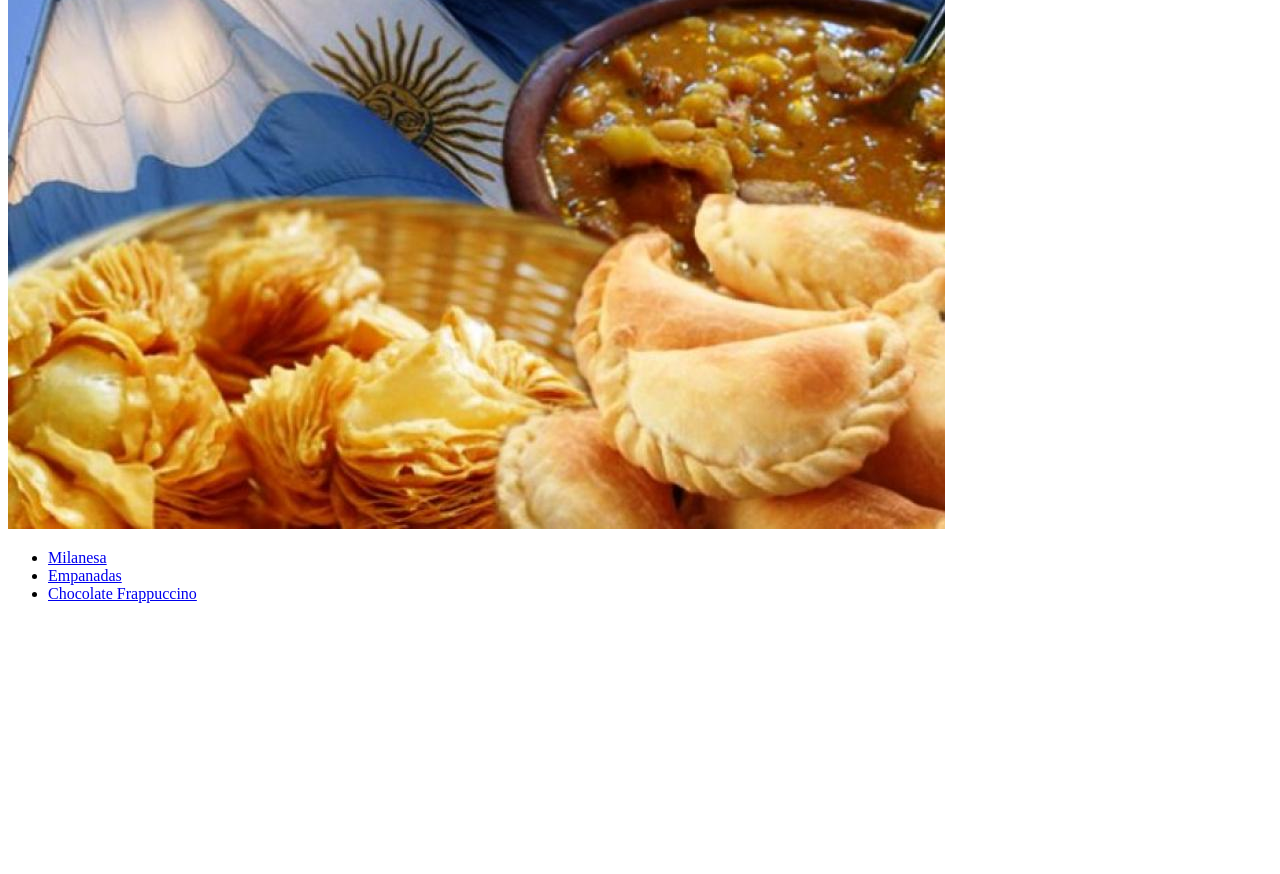
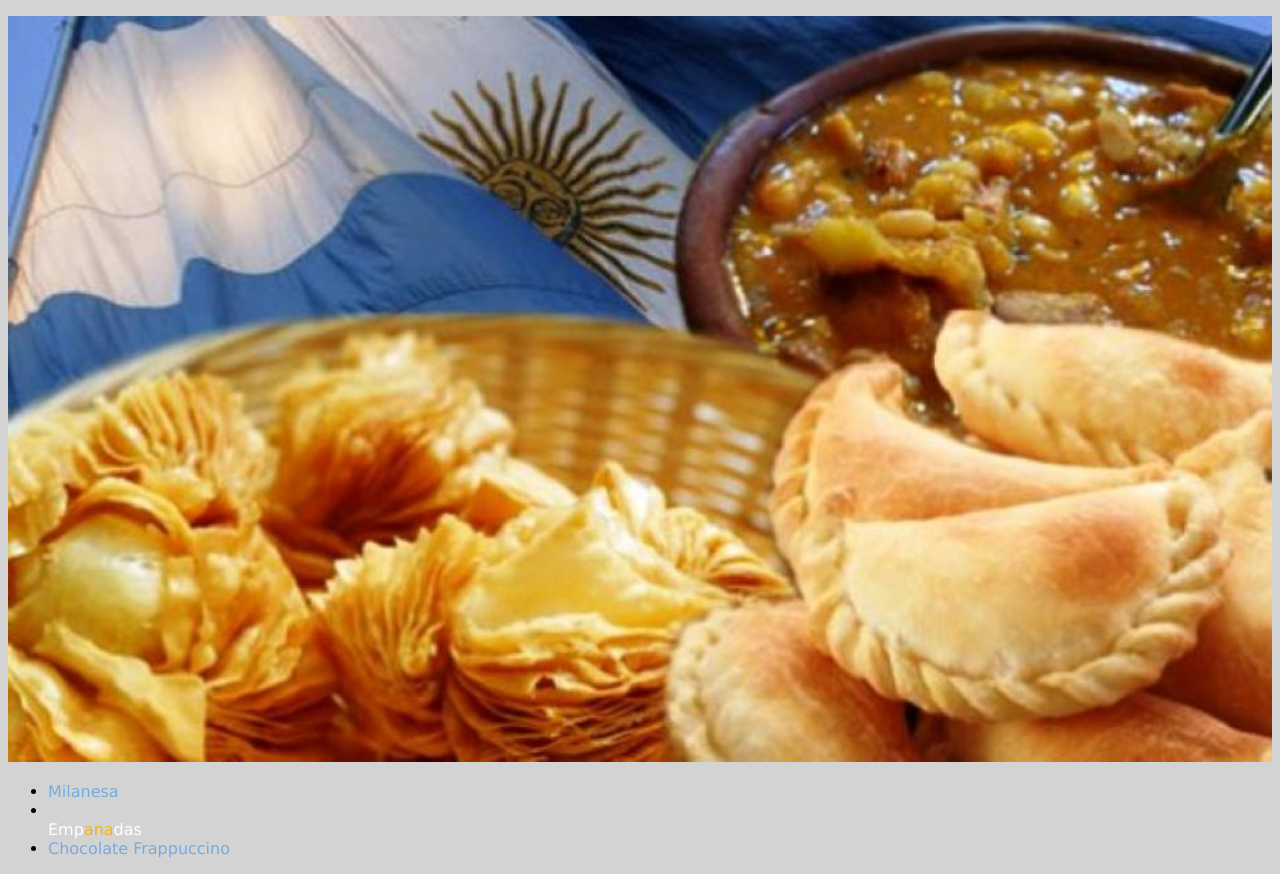
Before and after one commit to MazzMS/odin-recipes, a plain HTML site: page index.html in a window 1280 px wide. Shown: the part 104-978 px from the top of the page. Before the commit the page ends 800 px from the top, so only its background shows below. Drawn offline with Linux system fonts and the light colour scheme.

Commit message:
Adding style.css to the page Bug to be fixed: 2nd li tag is weird

```diff
--- a/index.html
+++ b/index.html
@@ -4,15 +4,16 @@
     <meta charset="UTF-8">
     <meta http-equiv="X-UA-Compatible" content="IE=edge">
     <meta name="viewport" content="width=device-width, initial-scale=1.0">
+    <link rel="stylesheet" href="style.css">
     <title>Homepage</title>
 </head>
 <body>
     <h1>Argentine Recipes!</h1>
     <img src="./recipes/images/comidas.jpg" alt="Argentine Meals">
     <ul>
-        <li><a href="./recipes/milanesa.html">Milanesa</a></li>
-        <li><a href="./recipes/empanada.html">Empanadas</a></li>
-        <li><a href="./recipes/chocolateFrappuccino.html">Chocolate Frappuccino</a></li>
+        <li><a href="./recipes/milanesa.html" class="blue">Milanesa</a></li>
+        <li></li><a href="./recipes/empanada.html" class="white">Emp<span class="yellow">ana</span>das</a></li>
+        <li><a href="./recipes/chocolateFrappuccino.html" class="blue">Chocolate Frappuccino</a></li>
     </ul>
 </body>
 </html>
--- /dev/null
+++ b/style.css
@@ -0,0 +1,37 @@
+* {
+    font-family: Verdana, Geneva, Tahoma, sans-serif;
+    font-size: 1rem;
+}
+
+body {
+    background-color: lightgray;
+}
+
+h1 {
+    font-size: 3rem;
+}
+
+a {
+    text-decoration: none;
+}
+
+img{
+    width: 100%;
+    height: auto;
+}
+
+span{
+    padding: 0;
+    display: inline;
+    margin: 0;
+}
+
+.blue{
+    color: #74ACDF;
+}
+.yellow{
+    color: #F6B40E;
+}
+.white{
+    color: white;
+}
```
